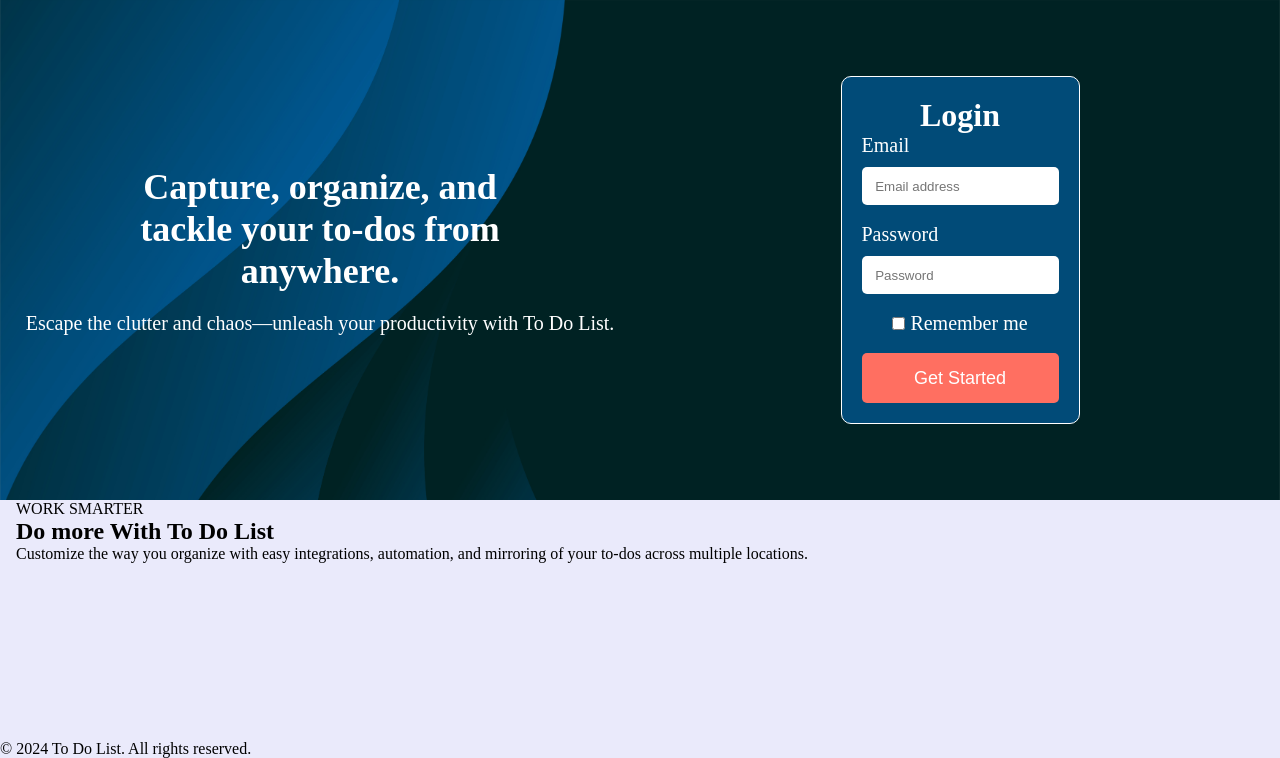
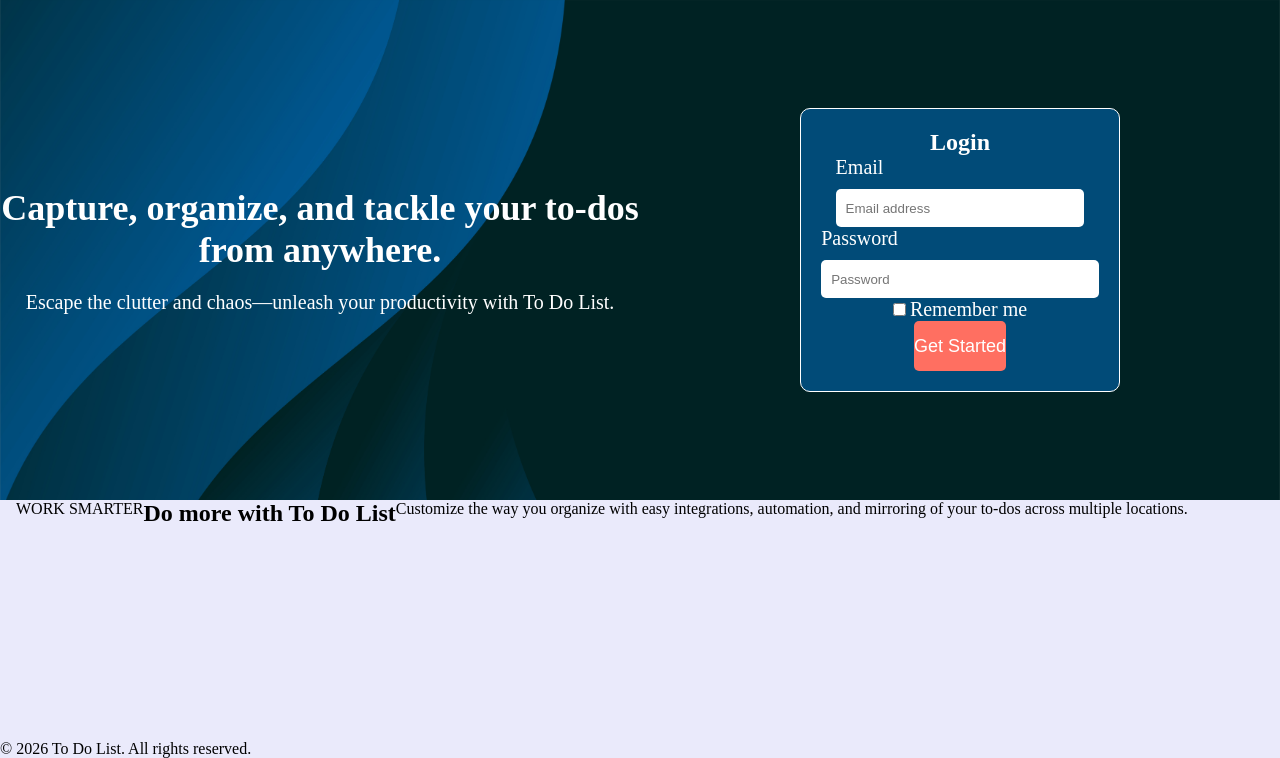
Before and after one commit to mjeyz/To-Do-List, a Flask app: template templates/index.html in a window 1280 px wide. Shown: the part 70-828 px from the top of the page. Run offline with Flask 3, Linux system fonts and the light colour scheme; the template is opened without the code that fills it, so the values that code supplies are empty; some libraries are stand-ins or nearby versions.

Commit message:
updation

```diff
--- a/main.py
+++ b/main.py
@@ -6,6 +6,7 @@ from flask_bootstrap import Bootstrap5
 app = Flask(__name__)
 app.config['SECRET_KEY'] = 'secret!'
 app.config['SQLALCHEMY_DATABASE_URI'] = 'sqlite:///test.db'
+Bootstrap5(app)
 login_manager = LoginManager()
 
 @app.route("/")
@@ -29,7 +30,9 @@ def login():
 def register():
     return render_template("auth/register.html")
 
-
+@app.route("/my-board", methods=['GET', 'POST'])
+def board():
+    return render_template("board.html")
 
 if __name__ == "__main__":
     app.run(debug=True)
--- a/static/assets/css/styles.css
+++ b/static/assets/css/styles.css
@@ -35,10 +35,10 @@ body {
 
 
 .masthead {
-    background-image: url("assets/img/intro-bg.jpg");
+    /* use absolute static path so the background image resolves correctly */
+    background-image: url('/static/assets/img/intro-bg.jpg');
     height: 500px;
     background-size: cover;
-
 }
 
 .title-container {
--- a/templates/index.html
+++ b/templates/index.html
@@ -1,74 +1,73 @@
-<!DOCTYPE html>
-<html lang="en">
-<head>
-    <meta charset="UTF-8">
-    <title>To Do List</title>
-    <link rel="stylesheet" href="static/styles.css">
-    <link rel="icon" type="image/x-icon" href="static/assets/favicon.jpg">
-</head>
-<body>
-<!-- Navigation Bar -->
-<nav class="navbar">
-    <a class="logo" href="/">
-        <img src="static/assets/img/logo-light.png" alt="Logo" style="height: 50px">
-    </a>
-    <div class="links">
-        <a href="/">Home</a>
-        <a href="/about">About</a>
-        <a href="/contact">Contact</a>
-        <a href="/">Login</a>
-        <a href="/">Register</a>
-    </div>
-</nav>
+{% include 'partials/header.html' %}
 
-<!-- Header Section -->
-<header class="masthead">
+<!--
+  Index template — fixes applied below are annotated with "FIXED:" comments.
+  Summary of fixes:
+    - Improved form semantics and accessibility (labels, ids, names, required, autocomplete)
+    - Added form method/action placeholders (adjust to your real endpoints)
+    - Replaced duplicate H1 with single main H1 and secondary headings
+    - Removed inline style on checkbox
+    - Footer year made dynamic with a safe default
+-->
+
+<!-- Header / Hero -->
+<header class="masthead" role="banner">
     <div class="intro-container">
         <div class="intro-left">
-            <h1 class="introduction-heading">Capture, organize, and <br>tackle your to-dos from <br>anywhere.</h1>
-            <p class="introduction-paragraph">Escape the clutter and chaos—unleash your productivity with To Do
-                List.</p>
+            <!-- FIXED: kept single H1 for the page -->
+            <h1 class="introduction-heading">Capture, organize, and tackle your to-dos from anywhere.</h1>
+            <p class="introduction-paragraph">Escape the clutter and chaos—unleash your productivity with To Do List.</p>
         </div>
 
         <div class="header-right">
             <div class="header-title">
-                <form>
-                    <h1>Login</h1>
-                    <label> Email <br>
-                        <input type="email" class="email-input" placeholder=" Email address">
-                    </label><br>
-                    <label> Password <br>
-                        <input type="password" class="password-input" placeholder=" Password">
-                    </label><br>
-                    <label for="checkbox" class="remember-me" style="justify-content: left;">
-                        <input type="checkbox" id="checkbox">
-                        Remember me
-                    </label><br>
-                    <button type="submit" class="get-started-button btn">Get Started</button>
+                <!-- FIXED: added method and action (update endpoint if different) -->
+                <form class="head-form" method="post" action="{{ url_for('login') }}" aria-labelledby="login-heading">
+                    {# FIXED: add CSRF token here if using Flask-WTF: {{ form.csrf_token }} #}
+                    <h2 id="login-heading">Login</h2>
+
+                    <!-- FIXED: added for/id and name attributes for accessibility -->
+                    <div class="form-group">
+                        <label for="email">Email</label>
+                        <input id="email" name="email" type="email" class="email-input" placeholder="Email address" required autocomplete="email">
+                    </div>
+
+                    <div class="form-group">
+                        <label for="password">Password</label>
+                        <input id="password" name="password" type="password" class="password-input" placeholder="Password" required autocomplete="current-password">
+                    </div>
+
+                    <!-- FIXED: removed inline style and linked label to checkbox -->
+                    <div class="form-group remember-me">
+                        <input id="remember" name="remember" type="checkbox">
+                        <label for="remember">Remember me</label>
+                    </div>
+
+                    <div class="form-actions">
+                        <button type="submit" class="get-started-button btn">Get Started</button>
+                    </div>
                 </form>
             </div>
         </div>
     </div>
 </header>
 
-<!--Hero Section-->
-<section class="hero">
-    <div class="hero-content">
-        <div class="title-container">
-            <div class="">
-                <p>WORK SMARTER</p>
-                <H1>Do more With To Do List</H1>
-                <p>Customize the way you organize with easy integrations, automation, and mirroring of your to-dos
-                    across multiple locations.</p>
+<!-- Main / Hero Section -->
+<main role="main">
+    <section class="hero" aria-label="Marketing">
+        <div class="hero-content">
+            <div class="title-container">
+                <p class="eyebrow">WORK SMARTER</p>
+                <!-- FIXED: changed to H2 so there's only one H1 on the page -->
+                <h2>Do more with To Do List</h2>
+                <p>Customize the way you organize with easy integrations, automation, and mirroring of your to-dos across multiple locations.</p>
             </div>
         </div>
-    </div>
-</section>
+    </section>
+</main>
 
-<!-- Footer Section -->
-<footer class="footer">
-    <p>&copy; 2024 To Do List. All rights reserved.</p>
+<!-- Footer -->
+<footer class="footer" role="contentinfo">
+    <!-- FIXED: dynamic year with default to avoid stale copyright -->
+    <p>&copy; {{ current_year | default(2026) }} To Do List. All rights reserved.</p>
 </footer>
-
-</body>
-</html>
```
Also changed, not shown: index.html (deleted, +0 -13 lines), templates/board.html (+4 -9 lines), templates/partials/base.html (added, +20 -0 lines).
